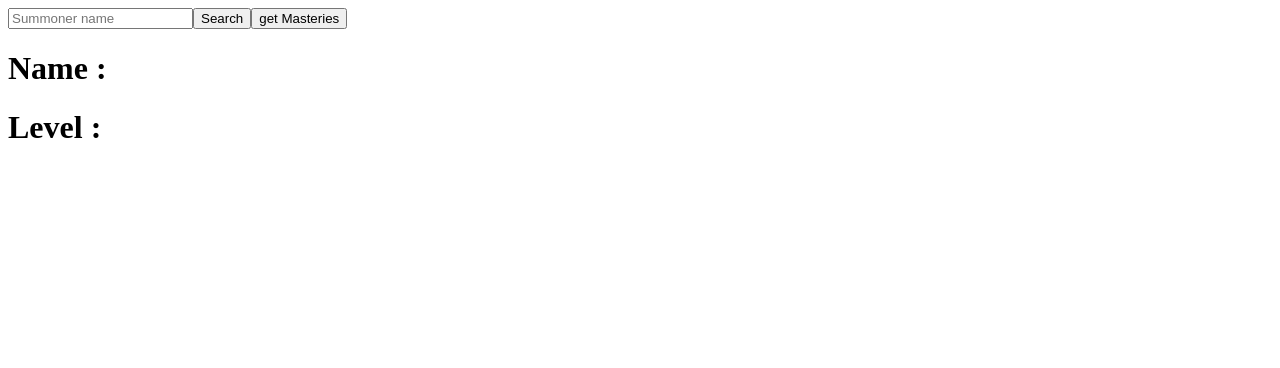
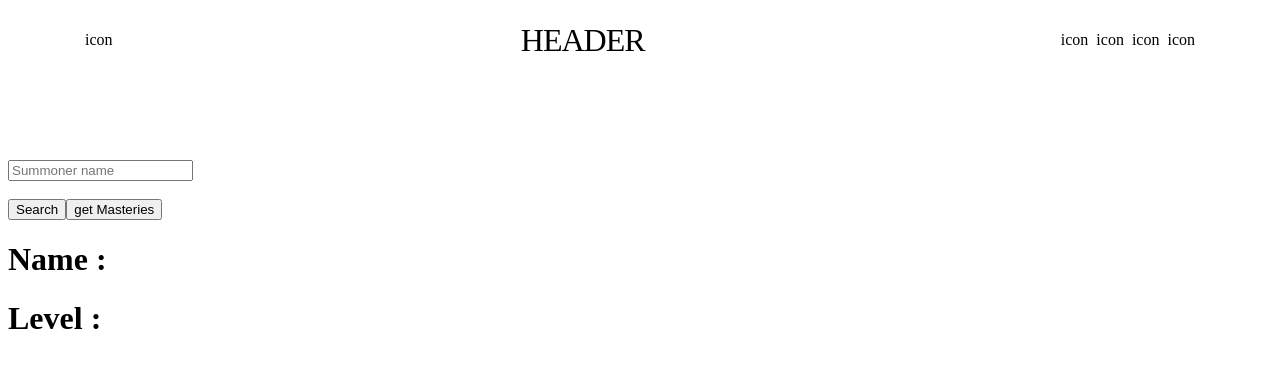
Before and after one commit to KadirAkyr/LOLNXT, a Nuxt app: page / in a window 1280 px wide. Shown: the top 368 px of the page. Built offline with nearby package versions, Linux system fonts and the light colour scheme.

Commit message:
♻️ refacto header and index

```diff
--- a/components/header.vue
+++ b/components/header.vue
@@ -5,7 +5,7 @@
         <span>icon</span>
       </div>
       <div class="header__center">
-        <h1 class="header__brand">Summoner Query</h1>
+        <h1 class="header__brand">HEADER</h1>
       </div>
       <div class="header__right">
         <span>icon</span>
@@ -16,3 +16,29 @@
     </div>
   </header>
 </template>
+
+<style lang="scss" scoped>
+.header {
+  background-color: hsla(0, 0%, 100%, 0.95);
+  height: 5rem;
+  position: fixed;
+  top: 0;
+  left: 0;
+  z-index: 10;
+  &__content {
+    height: 100%;
+    display: flex;
+    justify-content: space-between;
+    align-items: center;
+  }
+  &__right {
+    & > * {
+      margin-left: 0.5rem;
+    }
+  }
+  &__brand {
+    font-weight: 100;
+    letter-spacing: -1px;
+  }
+}
+</style>
--- /dev/null
+++ b/layouts/default.vue
@@ -0,0 +1,13 @@
+<template>
+  <div>
+    <Header />
+    <Nuxt />
+  </div>
+</template>
+
+<script>
+export default {};
+</script>
+
+<style>
+</style>
--- a/nuxt.config.js
+++ b/nuxt.config.js
@@ -5,37 +5,50 @@ export default {
     htmlAttrs: {
       lang: 'en'
     },
-    meta: [
-      { charset: 'utf-8' },
-      { name: 'viewport', content: 'width=device-width, initial-scale=1' },
-      { hid: 'description', name: 'description', content: '' },
-      { name: 'format-detection', content: 'telephone=no' }
+    meta: [{
+        charset: 'utf-8'
+      },
+      {
+        name: 'viewport',
+        content: 'width=device-width, initial-scale=1'
+      },
+      {
+        hid: 'description',
+        name: 'description',
+        content: ''
+      },
+      {
+        name: 'format-detection',
+        content: 'telephone=no'
+      }
     ],
-    link: [
-      { rel: 'icon', type: 'image/x-icon', href: '/favicon.ico' }
+    link: [{
+        rel: 'icon',
+        type: 'image/x-icon',
+        href: '/favicon.ico'
+      },
+      {
+        rel: 'stylesheet',
+        href: 'https://stackpath.bootstrapcdn.com/bootstrap/4.4.1/css/bootstrap-grid.min.css'
+      }
     ]
   },
 
   // Global CSS: https://go.nuxtjs.dev/config-css
-  css: [
-  ],
+  css: [],
 
   // Plugins to run before rendering page: https://go.nuxtjs.dev/config-plugins
-  plugins: [
-  ],
+  plugins: [],
 
   // Auto import components: https://go.nuxtjs.dev/config-components
   components: true,
 
   // Modules for dev and build (recommended): https://go.nuxtjs.dev/config-modules
-  buildModules: [
-  ],
+  buildModules: [],
 
   // Modules: https://go.nuxtjs.dev/config-modules
-  modules: [
-  ],
+  modules: [],
 
   // Build Configuration: https://go.nuxtjs.dev/config-build
-  build: {
-  }
+  build: {}
 }
--- a/package.json
+++ b/package.json
@@ -12,6 +12,8 @@
     "core-js": "^3.19.3",
     "league-api": "^2.0.0",
     "nuxt": "^2.15.8",
+    "sass": "^1.45.1",
+    "sass-loader": "10",
     "vue": "^2.6.14",
     "vue-server-renderer": "^2.6.14",
     "vue-template-compiler": "^2.6.14",
--- a/pages/index.vue
+++ b/pages/index.vue
@@ -1,14 +1,10 @@
 <template>
   <div>
-    <!-- <div>
-    <button @click="getSummById">Click</button>
-    <h1>Name : {{ this.name }}</h1>
-    <h1>Level : {{ this.level }}</h1>
-    <nuxt-link to="testConnexion">Test connexion page</nuxt-link>
-  </div> -->
-    <div>
+    <div class="searchBar">
       <form action="" @submit.prevent>
         <input v-model="name" type="text" placeholder="Summoner name" />
+        <br />
+        <br />
         <button @click="getSummoner">Search</button>
         <button @click="getMasteries">get Masteries</button>
       </form>
@@ -32,7 +28,9 @@
 </template>
 
 <script>
+import header from "../components/header.vue";
 export default {
+  components: { header },
   data() {
     return {
       name: "",
@@ -59,3 +57,9 @@ export default {
   },
 };
 </script>
+
+<style scoped>
+.searchBar {
+  margin-top: 10rem;
+}
+</style>
```
Also changed, not shown: 1 other file (tests, documents, lock files or other folders).
